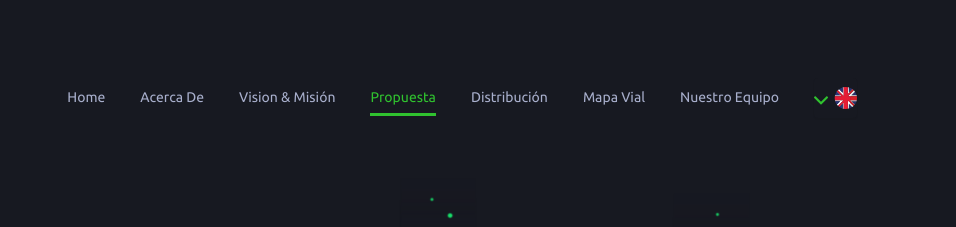
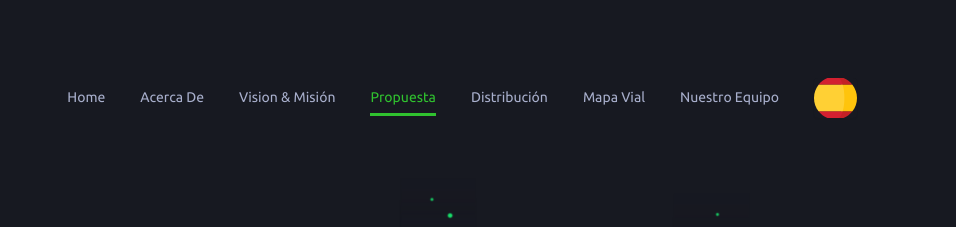
Before and after one commit to ShennDiaz/Matrix-LandingPage, a plain HTML site: page index-es.html in a window 1280 px wide. Shown: the top 227 px of the page, 324-1280 px from the left. Drawn offline with nearby package versions, Linux system fonts and the light colour scheme.

Commit message:
Language change modification

```diff
--- a/css/style.css
+++ b/css/style.css
@@ -1870,7 +1870,7 @@
       -webkit-appearance: none;
       appearance: none;
       background-color:#21232e;
-      background-image: url(../images/svg/en.svg),
+      background-image: url(../images/svg/es.svg),
         linear-gradient(to bottom, #171921 0%,#171921 100%);
       background-repeat: no-repeat, repeat;
       background-position: right 50% top 50%, 0 0;
```
